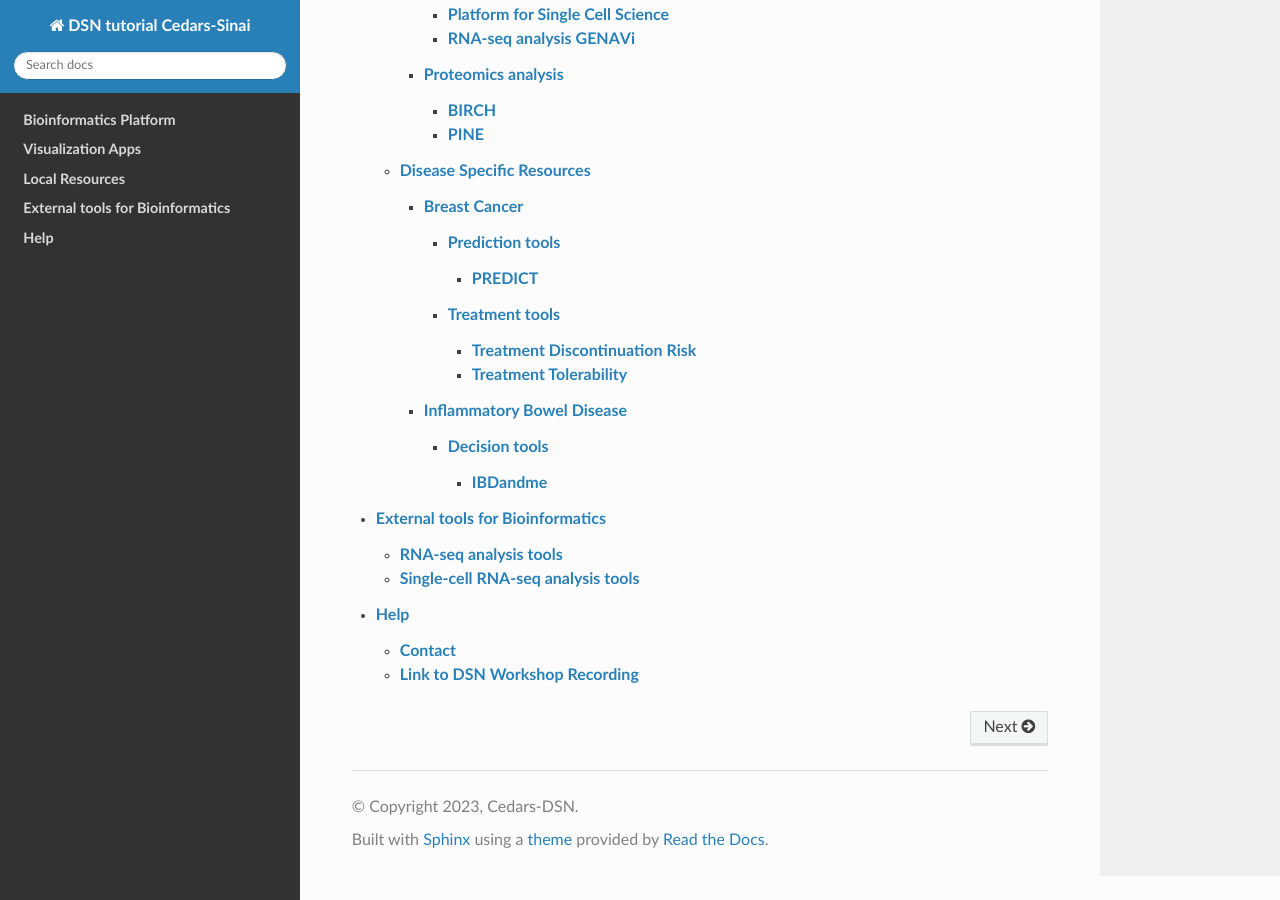
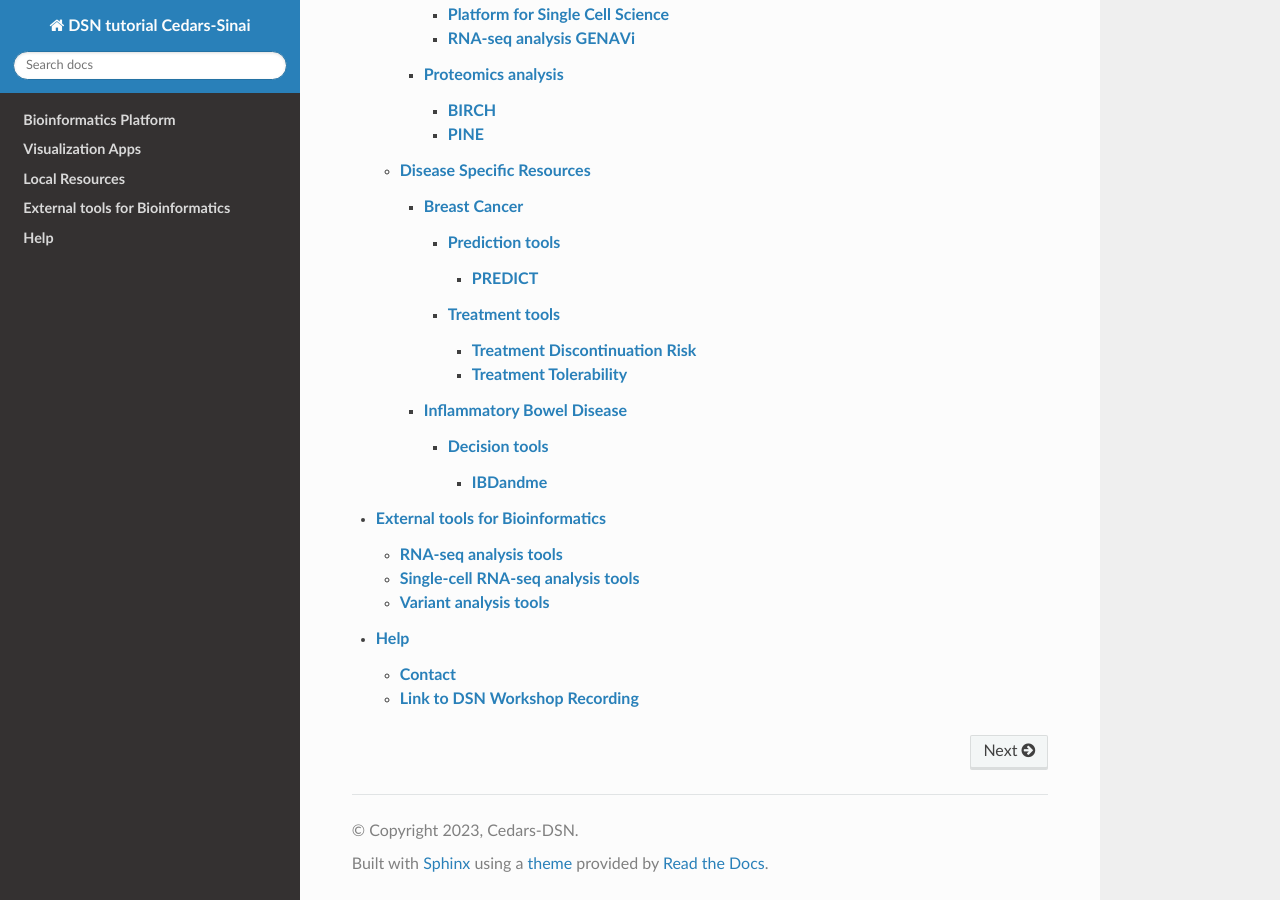
Before and after one commit to CedarsDSN/DSN_tutorial_page, a Sphinx documentation site: the page built from docs/index.rst, in a window 1280 px wide and 900 px high, scrolled down 1270 px. Built offline with Sphinx 7.4.7 and the Read the Docs theme 3.1.0, drawn with Linux system fonts in a browser that asks for light colours; pages that are not in the unit, such as notebooks, are missing from menus.

Commit message:
Update index.rst

```diff
--- a/docs/External tools for Bioinformatics/index.rst
+++ b/docs/External tools for Bioinformatics/index.rst
@@ -7,3 +7,4 @@
 
    RNA-seq analysis tools/index.rst
    Single-cell RNA-seq analysis tools/index.rst
+   Variant analysis tools/index.rst
```
